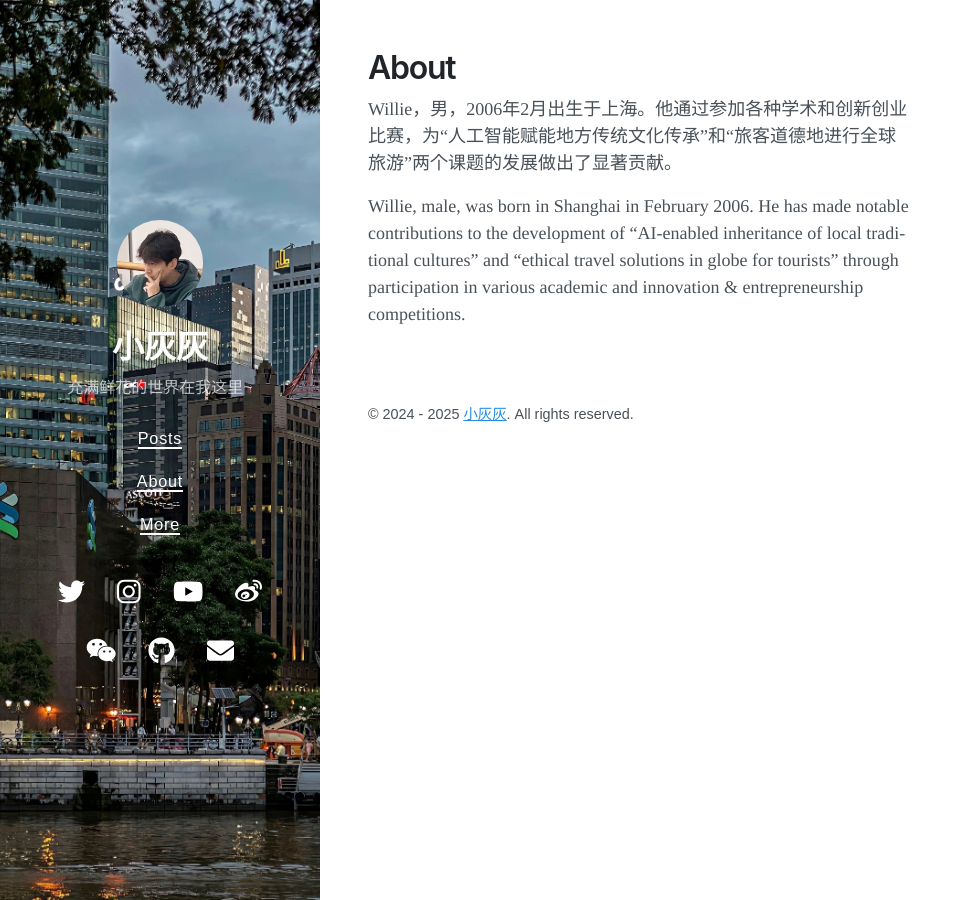
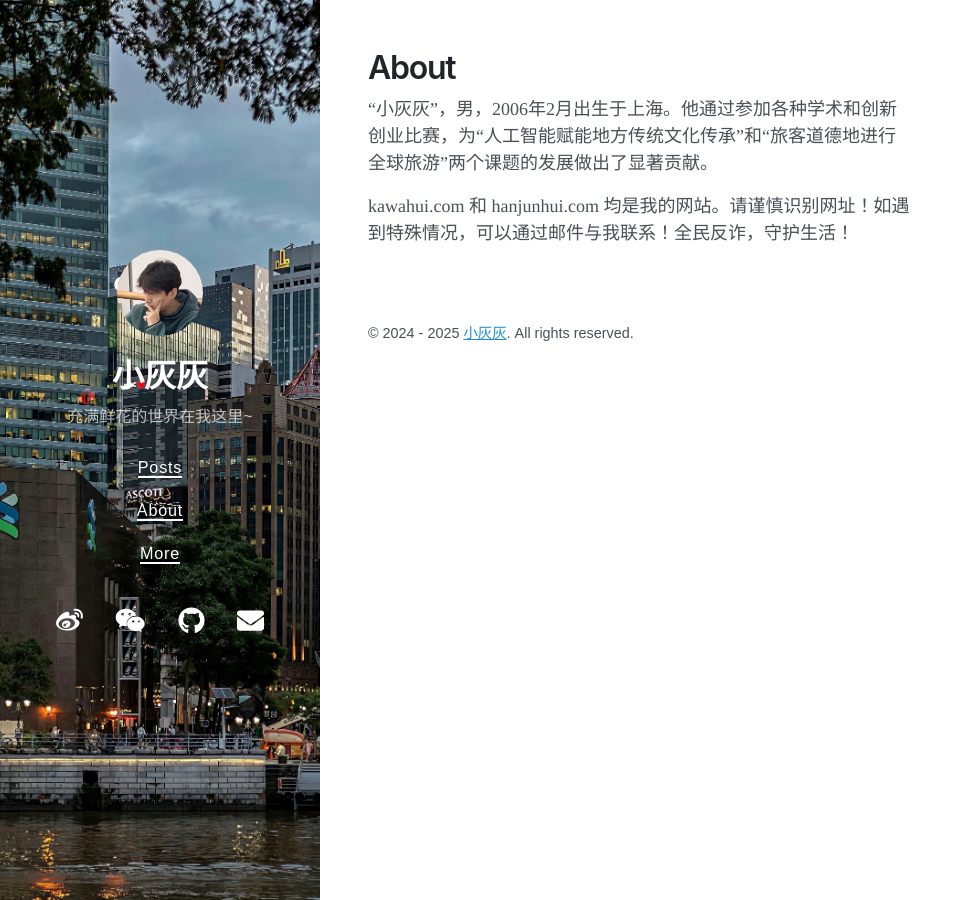
Before and after one commit to mr-willie/mr-willie.github.io, a Jekyll site: the page built from about.md, in a window 1280 px wide. Shown: the whole page, without its empty margins (0-972 px from the left). Built offline with Jekyll 4.4.1, drawn with Linux system fonts in a browser that asks for light colours; nearby versions of some CDN libraries.

Commit message:
2025/09/16/11:22 - Modified the contents.

```diff
--- a/about.md
+++ b/about.md
@@ -3,6 +3,6 @@ layout: page
 title: About
 ---
 
-Willie，男，2006年2月出生于上海。他通过参加各种学术和创新创业比赛，为“人工智能赋能地方传统文化传承”和“旅客道德地进行全球旅游”两个课题的发展做出了显著贡献。
+“小灰灰”，男，2006年2月出生于上海。他通过参加各种学术和创新创业比赛，为“人工智能赋能地方传统文化传承”和“旅客道德地进行全球旅游”两个课题的发展做出了显著贡献。
 
-Willie, male, was born in Shanghai in February 2006. He has made notable contributions to the development of "AI-enabled inheritance of local traditional cultures" and "ethical travel solutions in globe for tourists" through participation in various academic and innovation & entrepreneurship competitions.
+kawahui.com 和 hanjunhui.com 均是我的网站。请谨慎识别网址！如遇到特殊情况，可以通过邮件与我联系！全民反诈，守护生活！
```
Also changed, not shown: _data/social.yml (+0 -9 lines), _layouts/home.html (+4 -4 lines).
